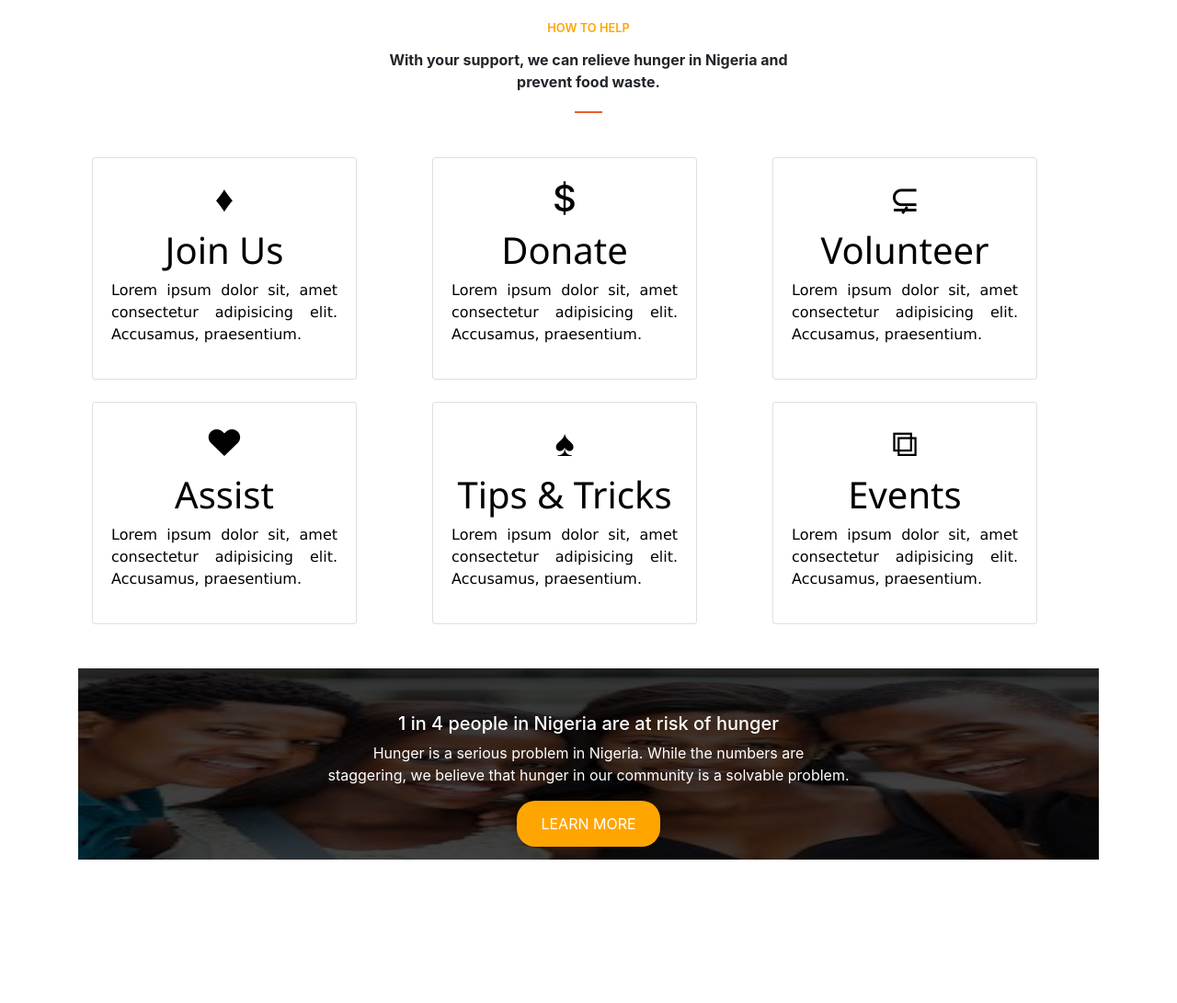
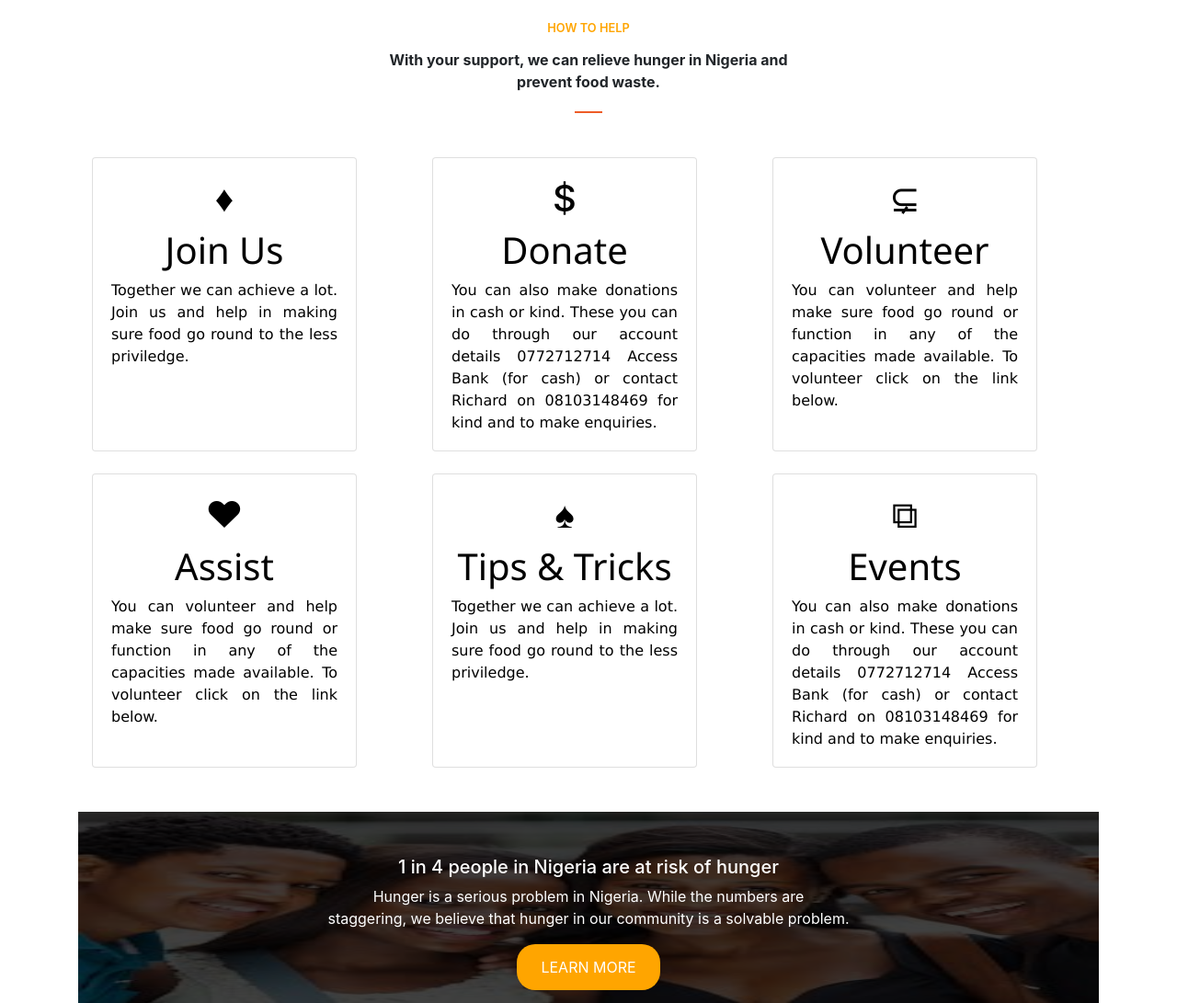
Before and after one commit to FaithNjah/Food, a plain HTML site: page index.html in a window 1280 px wide. Shown: the part 1377-2468 px from the top of the page at 92% size. Before the commit the page ends 2312 px from the top, so only its background shows below. Drawn offline with nearby package versions, Linux system fonts and the light colour scheme.

Commit message:
added something

```diff
--- a/Asserts/CSS/style.css
+++ b/Asserts/CSS/style.css
@@ -94,6 +94,7 @@
 }
 .card:hover{
     background-color: orange;
+    transition: all .5s;
 }
 .hover:hover{
     color: #fff;
--- a/index.html
+++ b/index.html
@@ -110,29 +110,31 @@
   <div class="container">
     <div class="row">
       <div class="col-md-4">
-        <a href=""><div class="card" style="width: 18rem;">
+        <a href=""><div class="card" style="width: 18rem; height: 20rem;">
           <div class="card-body">
            <h1 class="icons hover">&diamondsuit;</h1>
         <h1 class="title hover">Join Us</h1>
-        <p class="text hover">Lorem ipsum dolor sit, amet consectetur adipisicing elit. Accusamus, praesentium.</p>
+        <p class="text hover">Together we can achieve a lot. Join us and help in making sure food go round to the less priviledge.</p>
           </div>
         </div></a>
       </div>
       <div class="col-md-4">
-      <a><div class="card" style="width: 18rem;">
+      <a><div class="card" style="width: 18rem; height: 20rem;">
           <div class="card-body">
             <h1 class="icons hover">&dollar;</h1>
         <h1 class="title hover">Donate</h1>
-        <p class="text hover">Lorem ipsum dolor sit, amet consectetur adipisicing elit. Accusamus, praesentium.</p>
+        <p class="text hover">You can also make donations in cash or kind. These you can do through our account details 0772712714 Access Bank (for cash) or contact Richard
+          on 08103148469 for kind and to make enquiries.
+        </p>
           </div>
         </div></a>
       </div>
       <div class="col-md-4">
-      <a><div class="card" style="width: 18rem;">
+      <a><div class="card" style="width: 18rem; height: 20rem;">
           <div class="card-body">
             <h1 class="icons hover">&varsubsetneq;</h1>
         <h1 class="title hover">Volunteer</h1>
-        <p class="text hover">Lorem ipsum dolor sit, amet consectetur adipisicing elit. Accusamus, praesentium.</p>
+        <p class="text hover">You can volunteer and help make sure food go round or function in any of the capacities made available. To volunteer click on the link below.</p>
           </div>
         </div></a>
       </div>
@@ -146,29 +148,30 @@
   <div class="container pt-4">
     <div class="row">
       <div class="col-md-4">
-      <a><div class="card" style="width: 18rem;">
+      <a><div class="card" style="width: 18rem; height: 20rem;">
           <div class="card-body">
             <h1 class="icons hover">&heartsuit;</h1>
         <h1 class="title hover">Assist</h1>
-        <p class="text hover">Lorem ipsum dolor sit, amet consectetur adipisicing elit. Accusamus, praesentium.</p>
+        <p class="text hover">You can volunteer and help make sure food go round or function in any of the capacities made available. To volunteer click on the link below.</p>
           </div>
         </div></a>
       </div>
       <div class="col-md-4">
-      <a><div class="card" style="width: 18rem;">
+      <a><div class="card" style="width: 18rem; height: 20rem;">
           <div class="card-body">
             <h1 class="icons hover">&spades;</h1>
         <h1 class="title hover">Tips & Tricks</h1>
-        <p class="text hover">Lorem ipsum dolor sit, amet consectetur adipisicing elit. Accusamus, praesentium.</p>
+        <p class="text hover">Together we can achieve a lot. Join us and help in making sure food go round to the less priviledge.</p>
           </div>
         </div></a>
       </div>
       <div class="col-md-4">
-      <a><div class="card" style="width: 18rem;">
+      <a><div class="card" style="width: 18rem; height: 20rem;">
           <div class="card-body">
             <h1 class="icons hover">&boxbox;</h1>
             <h1 class="title hover">Events</h1>
-            <p class="text hover">Lorem ipsum dolor sit, amet consectetur adipisicing elit. Accusamus, praesentium.</p>
+            <p class="text hover">You can also make donations in cash or kind. These you can do through our account details 0772712714 Access Bank (for cash) or contact Richard
+              on 08103148469 for kind and to make enquiries.</p>
 
           </div>
         </div></a>
```
